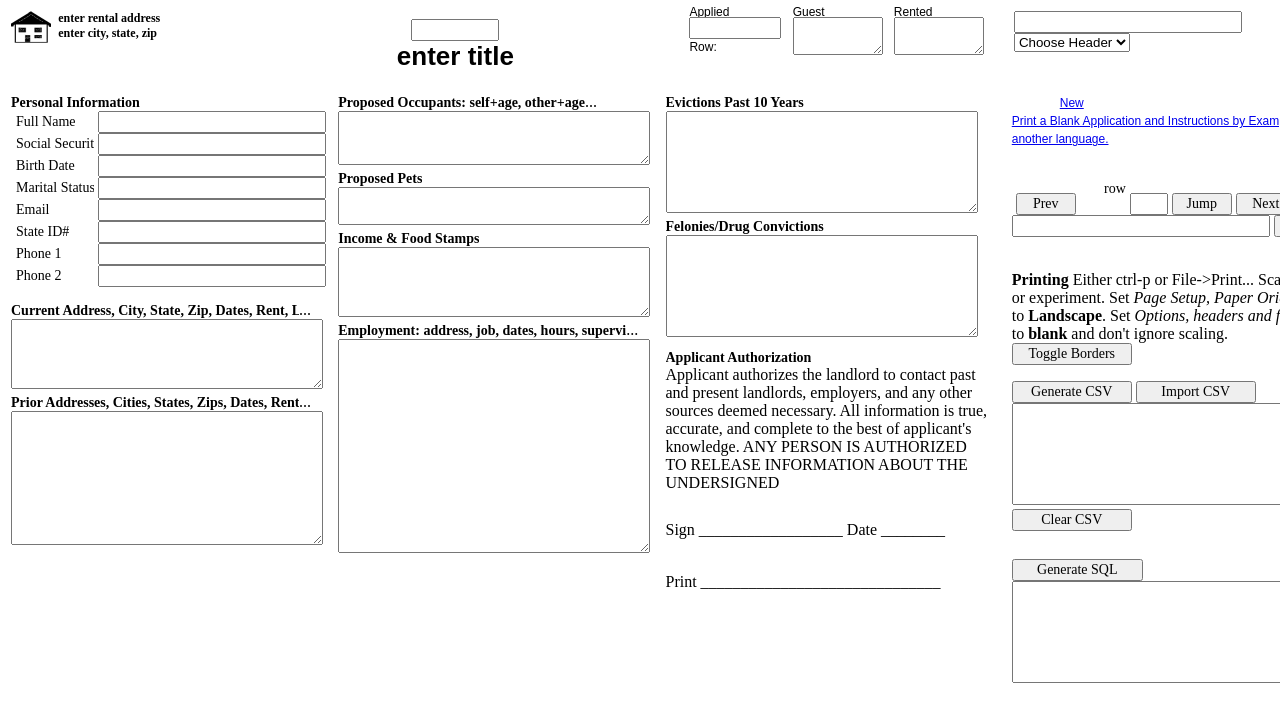
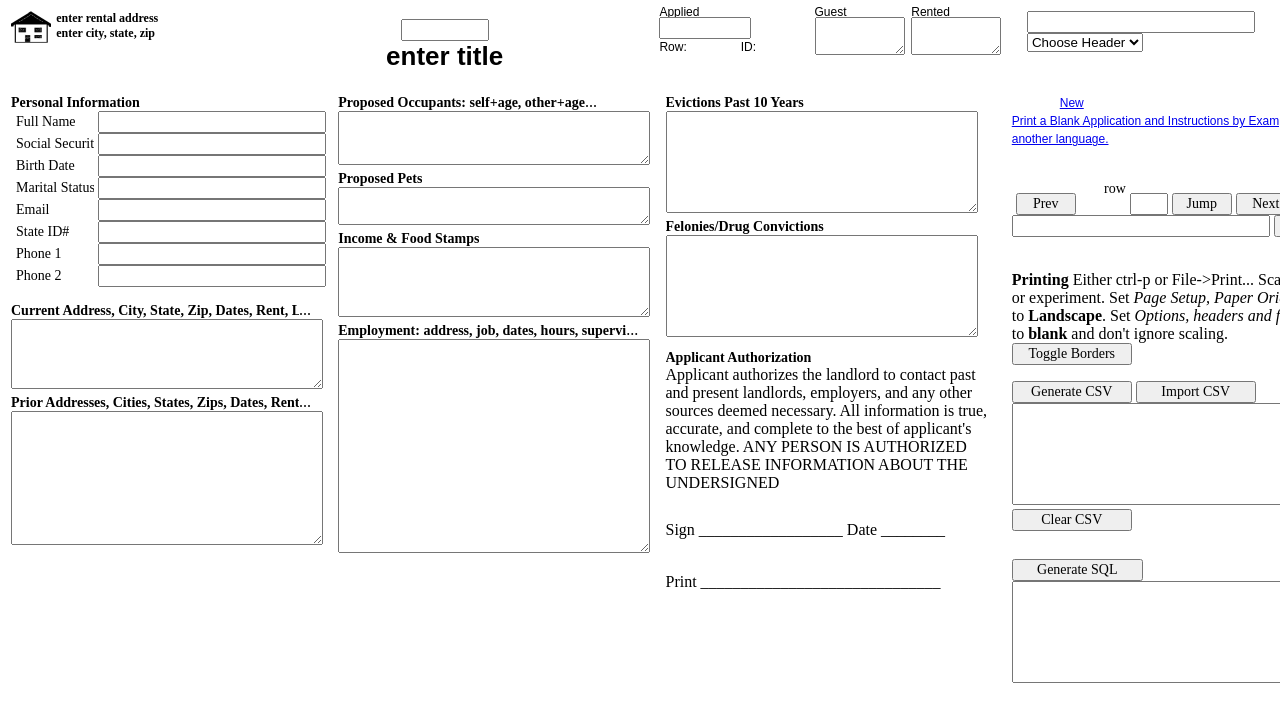
Before and after one commit to colinkeenan/rentap, a website: page data/rentap.html in a window 1280 px wide. Shown: the top 722 px of the page. Drawn offline with Linux system fonts and the light colour scheme.

Commit message:
figured it out. in putting ID onto html, at first did it right but didn't style it the same as rowprint, then when copied rowprint stuff, accidently changed rentapID to rowprint in the html and that's what broke stuff. fixed now.

```diff
--- a/data/rentap.html
+++ b/data/rentap.html
@@ -30,6 +30,8 @@
                <input type="text" id="authdate" value="" />
                <div style="font: 12px/14px sans-serif; display:inline-block; position: relative; top: -10px;">
                Row:</div> <input type="text" id="rowprint" value="" readonly/>
+               <div style="font: 12px/14px sans-serif; display:inline-block; position: relative; top: -10px;">
+               ID:</div> <input type="text" id="rentapID" value="" readonly/>
             </td>
             <td>
                <label for="guestdate" class="smalllabelinput">Guest</label>
```
